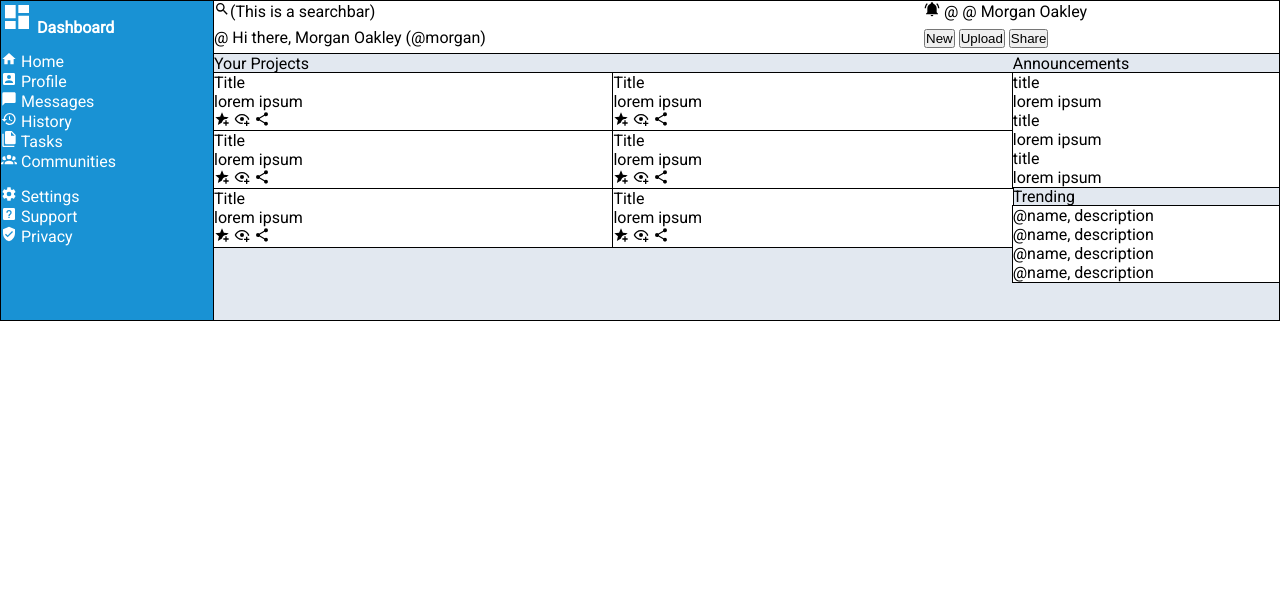
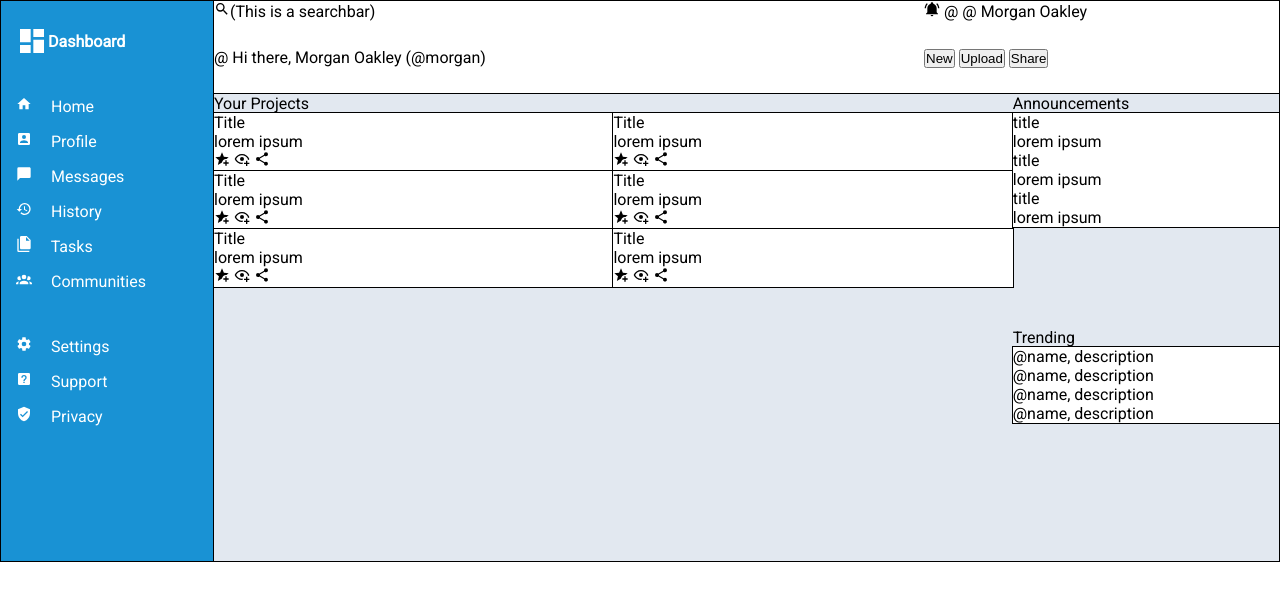
Before and after one commit to miguelruizc/admin-dashboard, a plain HTML site: page index.html in a window 1280 px wide. Drawn offline with Linux system fonts and the light colour scheme.

Commit message:
Add sidebar styles

```diff
--- a/style.css
+++ b/style.css
@@ -2,6 +2,10 @@
     margin: 0px;
     padding: 0px;
 
+}
+
+ul, li {
+    list-style: none;
 }
 
 body {
@@ -26,6 +30,13 @@ body {
     grid-template-rows: 50px 1fr 1fr;
 
     color: white;
+    padding: 15px;
+    gap: 30px;
+}
+
+.logo {
+    display: flex;
+    align-items: center;
 }
 
 .logo-img {
@@ -36,7 +47,14 @@ body {
 .menu-img {
     width: 1em;
     height: 1em;
-    fill: white;
+}
+
+.sidebar li > img {
+    margin-right: 15px;
+}
+
+.sidebar li {
+    margin-bottom: 15px;
 }
 
 .header {
```
